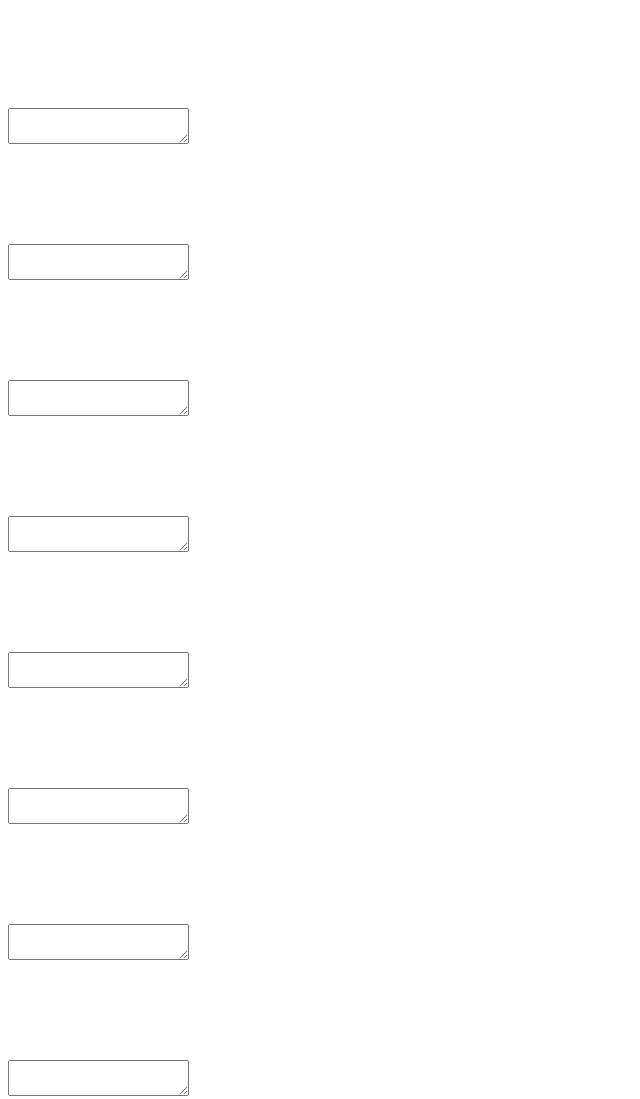
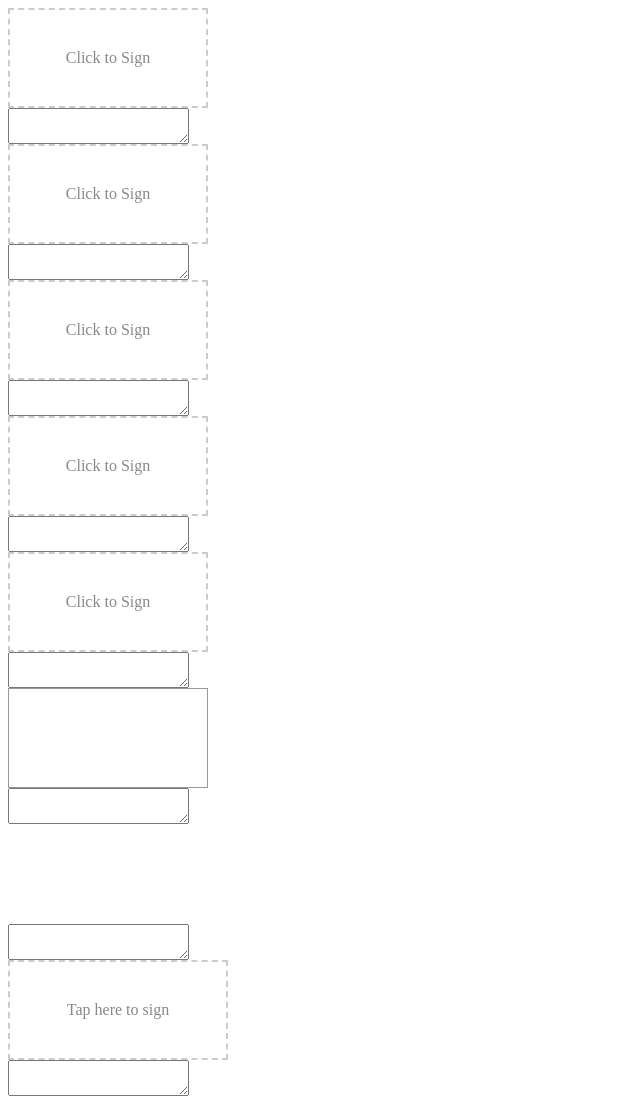
Before and after one commit to yapweijun1996/Mobile-Responsive-Signpad-msign-js, a plain HTML site: page index.html in a window 1280 px wide. Shown: the whole page, without its empty margins (0-640 px from the left). Drawn offline with Linux system fonts and the light colour scheme.

Commit message:
Update index.html

```diff
--- a/index.html
+++ b/index.html
@@ -1,3 +1,5 @@
+<script src="./msign.js"></script>
+
 <div class="msign" data-line-width="60" style="height:100px; width:200px;"></div>
 <textarea class="msign_output"></textarea>
 
```
